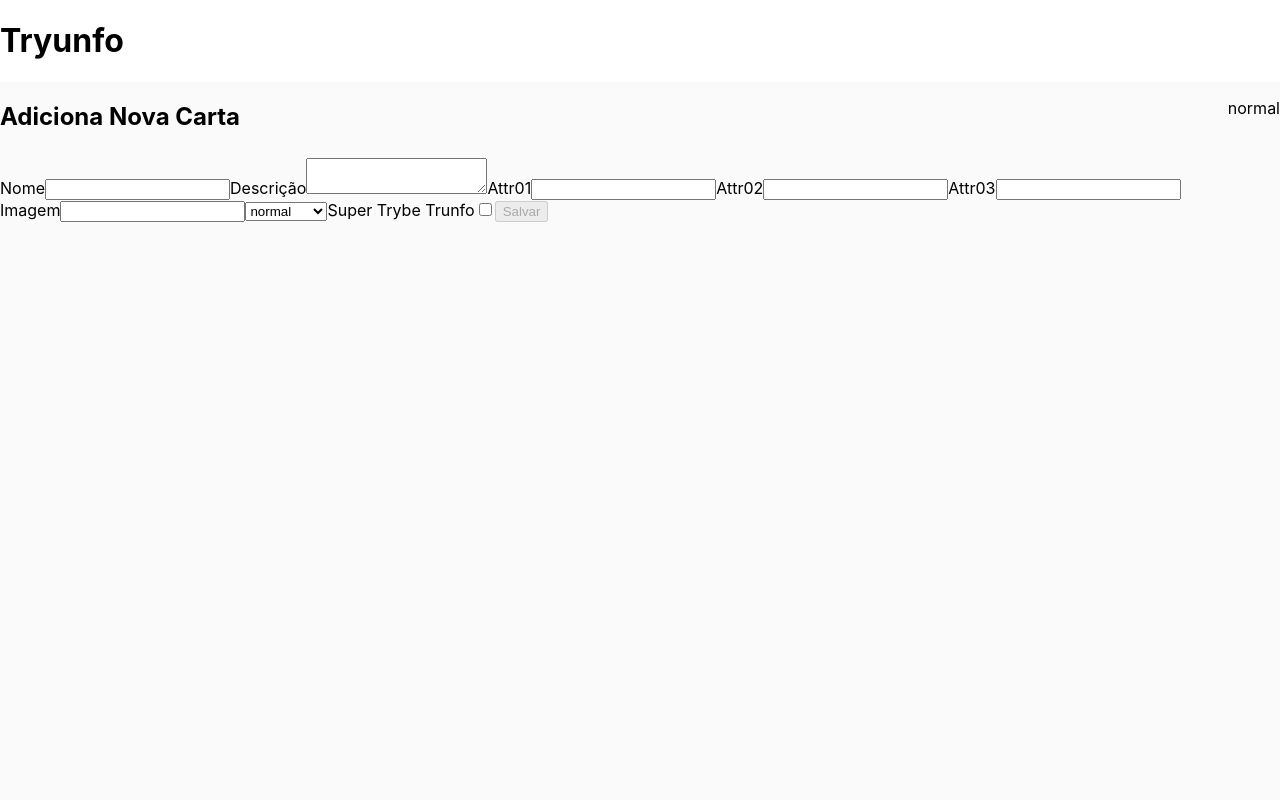
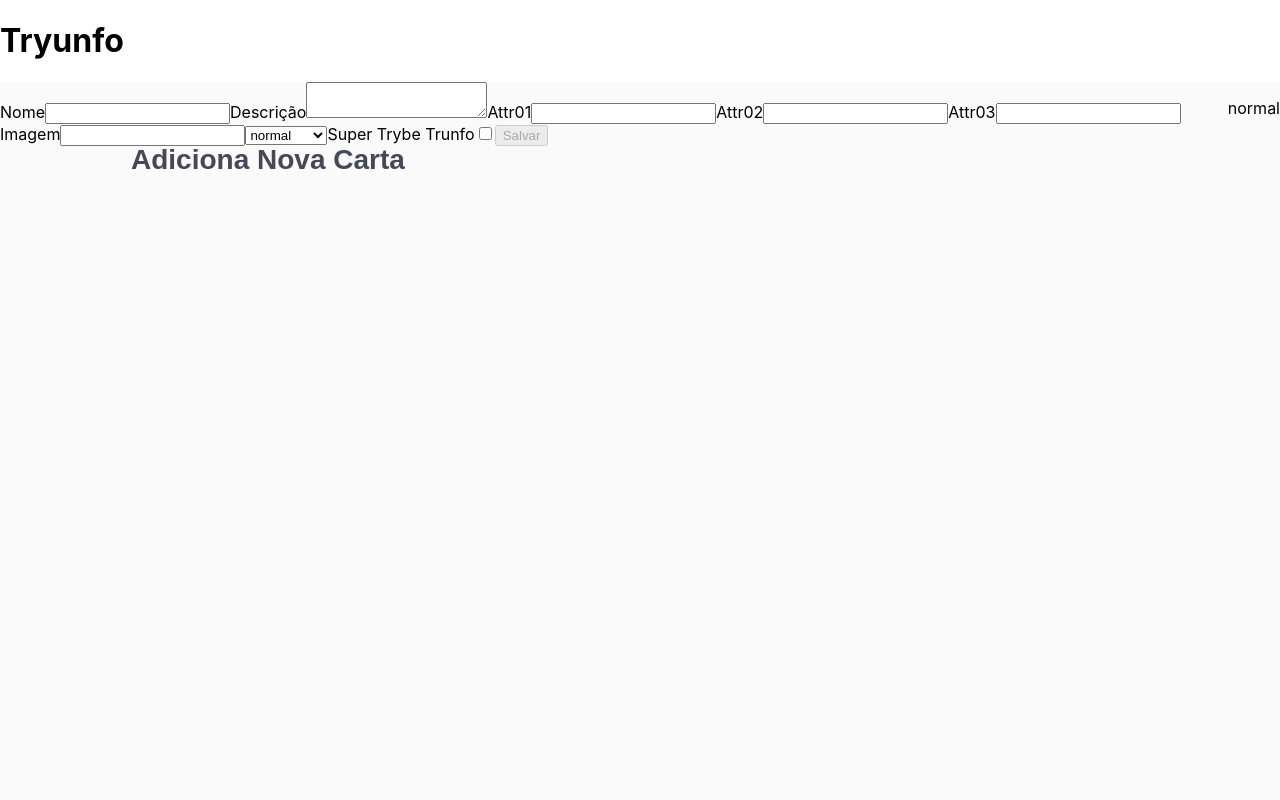
Before and after one commit to ItaloLacerda/super-trump, a React (Create React App) app: page / in a window 1280 px wide. Shown: the top 800 px of the page. Built offline with nearby package versions, Linux system fonts and the light colour scheme.

Commit message:
stylizes subtitle

```diff
--- a/src/App.css
+++ b/src/App.css
@@ -6,8 +6,15 @@
 }
 
 .caption {
+  color: #444955;
+  font-family: Epilogue , sans-serif;
+  font-size: 28px;
+  font-style: normal;
+  font-weight: 700;
   height: 36px;
   left: 131px;
+  line-height: 29px;
+  position: absolute;
   top: 122px;
   width: 355px;
 }
```
